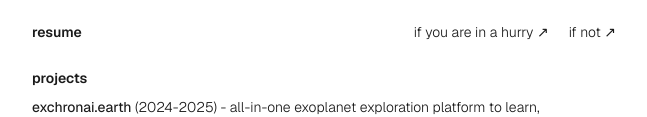
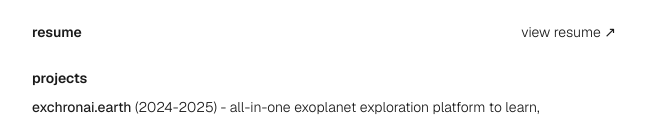
Before and after one commit to navidajayaweera/navida.cv, a plain HTML site: page index.html in a window 1280 px wide. Shown: the part 313-430 px from the top of the page, without its empty margins (316-963 px from the left). Drawn offline with nearby package versions, Linux system fonts and the light colour scheme.

Commit message:
Removed Detailed CV

```diff
--- a/index.html
+++ b/index.html
@@ -46,8 +46,9 @@
       <div class="resume-bar">
         <h2 class="section-label">resume</h2>
         <div class="resume-links">
-          <a href="public/CV - Nov 2025.pdf" target="_blank">if you are in a hurry &#x2197;</a>
-          <a href="public/CV (detailed) - Nov 2025.pdf" target="_blank">if not &#x2197;</a>
+          <a href="public/CV - Nov 2025.pdf" target="_blank">view resume &#x2197;</a>
+          <!-- <a href="public/CV - Nov 2025.pdf" target="_blank">if you are in a hurry &#x2197;</a> -->
+          <!-- <a href="public/CV (detailed) - Nov 2025.pdf" target="_blank">if not &#x2197;</a> -->
         </div>
       </div>
     </div>
```
